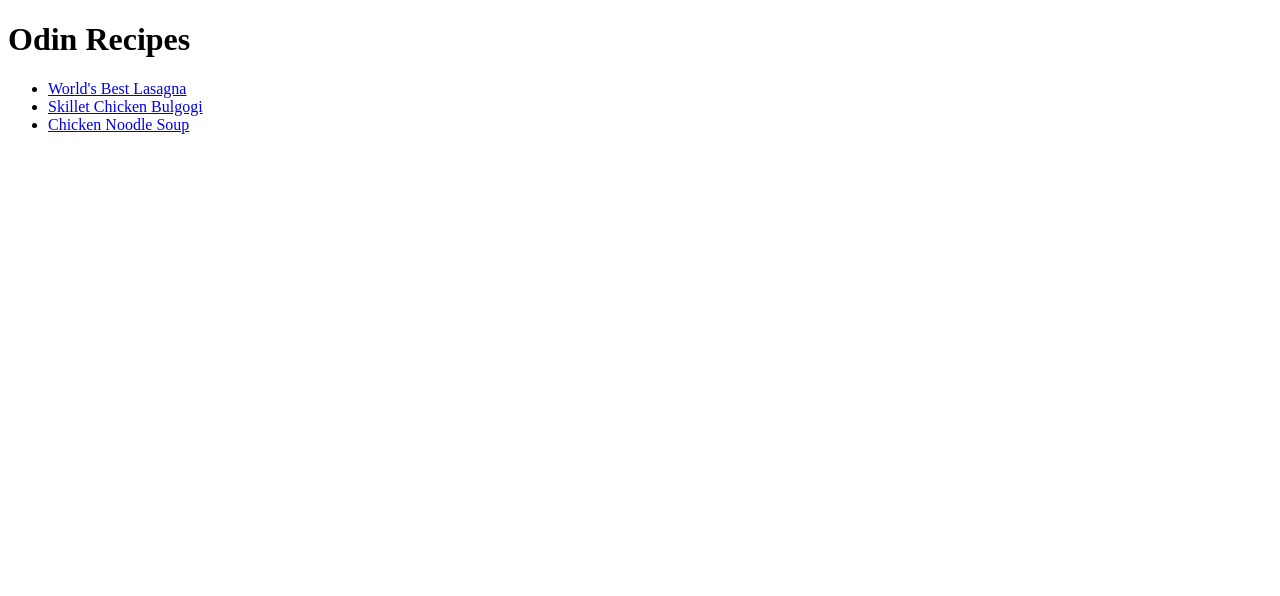
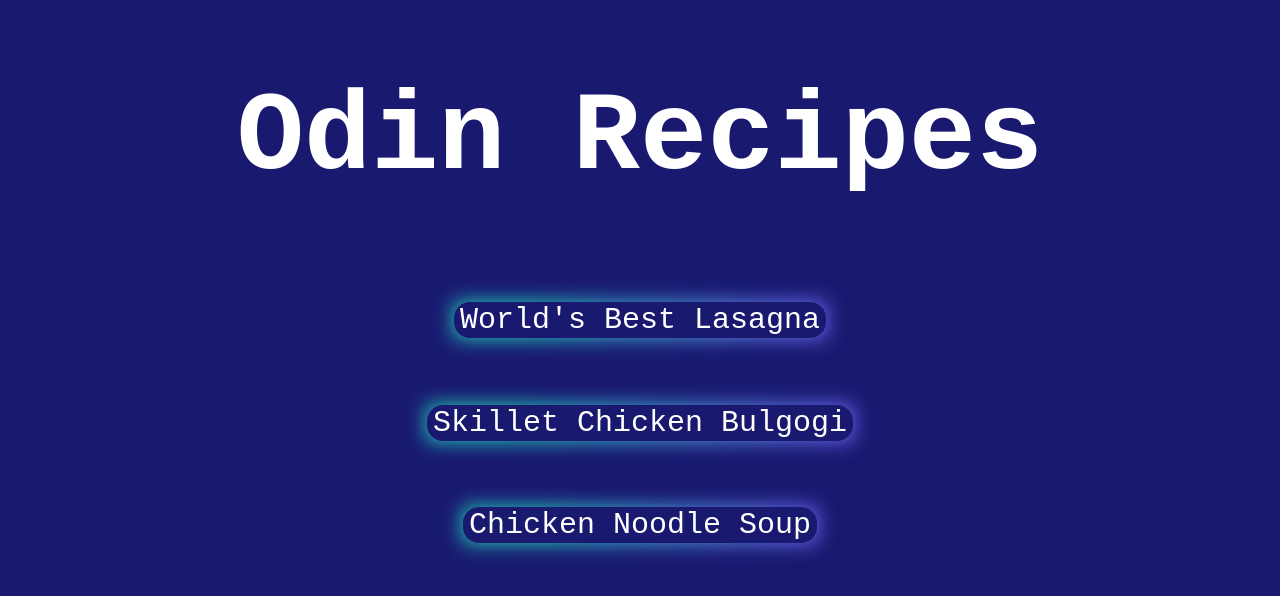
Before and after one commit to Jared-Tovar/odin-recipes, a plain HTML site: page index.html in a window 1280 px wide. Drawn offline with Linux system fonts and the light colour scheme.

Commit message:
Add styles.css and update recipe pages
- Added new styles.css file for consistent styling across pages
- Updated index.html, bulgogi.html, lasagna.html, and soup.html to include new styles

```diff
--- a/index.html
+++ b/index.html
@@ -4,15 +4,16 @@
     <meta charset="UTF-8">
     <meta name="viewport" content="width=device-width, initial-scale=1.0">
     <title>Project: Odin Recipes</title>
+    <link rel="stylesheet" href="styles.css">
 </head>
 <body>
     <h1>Odin Recipes</h1>
-        <ul>
-            <li><a href="recipes/lasagna.html">World's Best Lasagna</a></li>
-            <li><a href="recipes/bulgogi.html">Skillet Chicken Bulgogi</a></li>
-            <li><a href="recipes/soup.html">Chicken Noodle Soup</a></li>
-
-        </ul>
-
+    <div class="container">
+        <div class="center">
+            <p><a href="recipes/lasagna.html"><button>World's Best Lasagna</button></a></p>
+            <p><a href="recipes/bulgogi.html"><button>Skillet Chicken Bulgogi</button></a></p>
+            <p><a href="recipes/soup.html"><button>Chicken Noodle Soup</button></a></p>
+        </div>
+    </div>
 </body>
 </html>
--- /dev/null
+++ b/styles.css
@@ -0,0 +1,47 @@
+p {
+    display: flex;
+    justify-content: center;
+    align-items: center;
+    padding: 2%;
+}
+
+button {
+    background: midnightblue;
+    cursor: pointer;
+    border: none;
+    border-radius: 1rem;
+    position: relative;
+    color: rgb(255, 255, 255);
+    font-size: 30px;
+    font-family: 'Courier New', Courier, monospace;
+    transition: 0.1s;
+}
+
+button::after {
+    content: '';
+    width: 100%;
+    height: 100%;
+    background-image: radial-gradient(circle farthest-corner at 10% 20%, rgb(34, 214, 187) 12%, rgba(117, 102, 251, 1) 100.2%);
+    filter: blur(10px);
+    z-index: -1;
+    position: absolute;
+    top: 0;
+    left: 0;
+}
+
+h1 {
+    color: rgb(255, 255, 255);
+    font-size: 700%;
+    text-align: center;
+    font-family: 'Courier New', Courier, monospace;
+}
+
+button:active {
+    transform: scale(0.9);
+    background-image: radial-gradient(circle farthest-corner at 10% 20%, rgb(34, 214, 187) 12%, rgba(117, 102, 251, 1) 100.2%);
+    transition: all 0.3s;
+}
+
+body {
+    background-color: midnightblue;
+}
```
Also changed, not shown: recipes/bulgogi.html (+2 -1 lines), recipes/lasagna.html (+4 -2 lines), recipes/soup.html (+3 -2 lines), recipes/styles.css (added).
